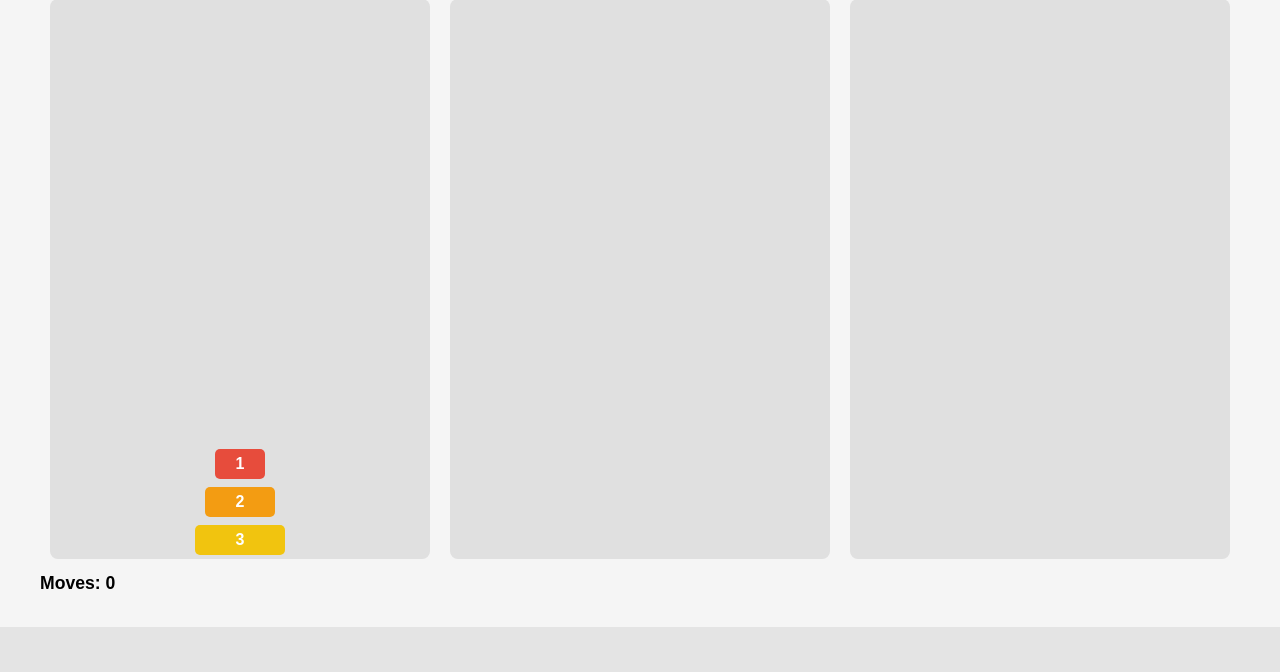
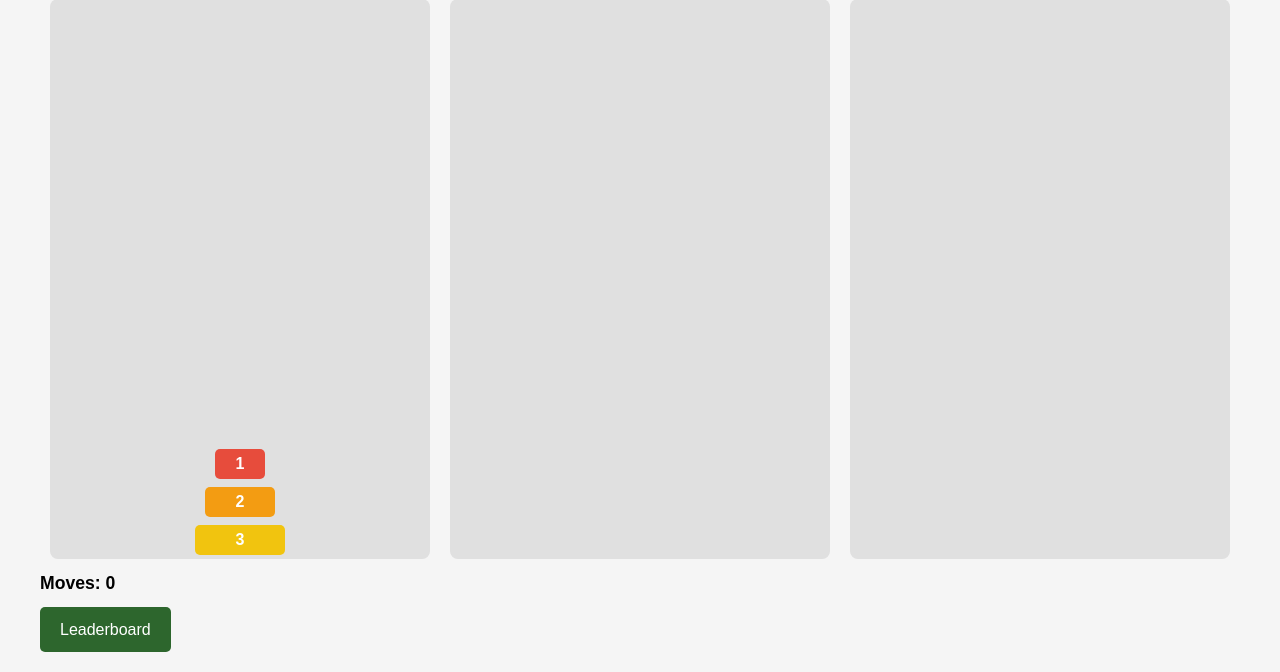
Before and after one commit to CCEG24/proj_code, a Django app: page /towerGame/ in a window 1280 px wide. Shown: the part 297-969 px from the top of the page. Before the commit the page ends 924 px from the top, so only its background shows below. Run offline with Django 5.2, Linux system fonts and the light colour scheme.

Commit message:
added link to leaderboard in towerGame/game.html

```diff
--- a/mysite/towerGame/templates/towerGame/game.html
+++ b/mysite/towerGame/templates/towerGame/game.html
@@ -83,6 +83,8 @@
 </div>
 <div id="moveCounter">Moves: 0</div>
 <div id="winMessage"></div>
+
+<a href="{% url 'towerGame:leaderboard' %}" class="btn">Leaderboard</a>
 
 <script>
     let selectedDisk = null;
```
